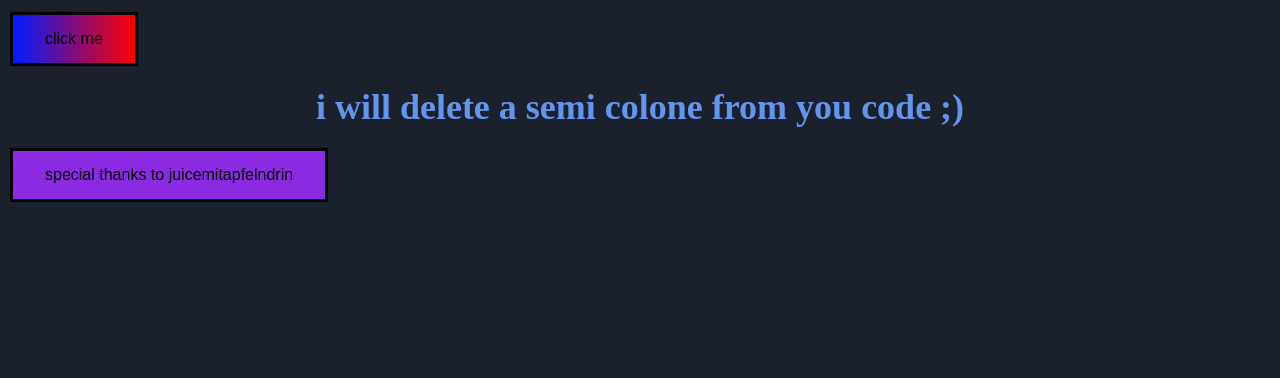
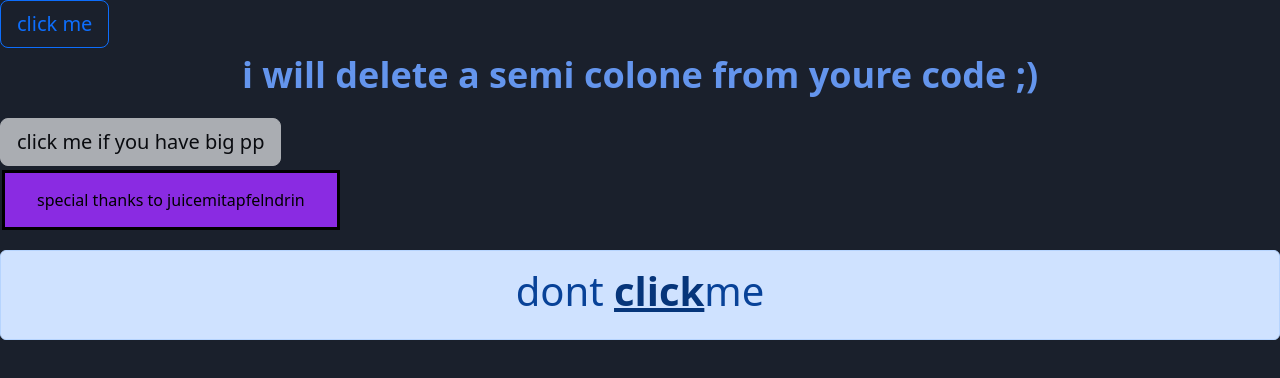
Before and after one commit to jutyve/coding-stuf-probably, a plain HTML site: page index.html in a window 1280 px wide. Drawn offline with Linux system fonts and the light colour scheme.

Commit message:
Update index.html

```diff
--- a/index.html
+++ b/index.html
@@ -3,13 +3,21 @@
 <head>
     <title>Nice!!!!</title>
     <link rel="stylesheet" href="Style.css">
+    <link rel="stylesheet" href="bootstrap.css">
+    <script src="boostrap.js" ></script>
 </head>
 <body style="background-color: #1a202c;">
-    <button type="button" class="button button2" onclick="window.location.href = 'https://fr.wikipedia.org/wiki/JoJo%27s_Bizarre_Adventure';">click me</button>
-    <center><p><b class="bigtext">i will delete a semi colone from you code ;)</b></p></center>
-    <p><button type="button" class="button button1" onclick="window.location.href='https://codin-game-clone-juicemitapfelndrin.vercel.app/';">
-        special thanks to juicemitapfelndrin
-        </button></p>
+    <button type="button" class="btn btn-outline-primary btn-lg" onclick="window.location.href = 'nice.html';">click me</button>
+    <center><p><b class="bigtext">i will delete a semi colone from youre code ;)</b></p></center>
+    <button type="button" class="btn btn-lg btn-light" disabled>click me if you have big pp</button>
+    <p>
+        <button type="button" class="button button1" onclick="window.location.href='https://codin-game-clone-juicemitapfelndrin.vercel.app/';">
+            special thanks to juicemitapfelndrin
+        </button>
+    </p>
+    <div class="alert alert-primary" role="alert">
+        <center> <h1 class="display-6"> dont <a href="https://edgestudio.com/script/yoshikage-kira-jojos-bizarre-adventure-diamond-is-unbreakable/" class="alert-link">click</a>me</h1></center>
+    </div>
 
 
 </body>
```
